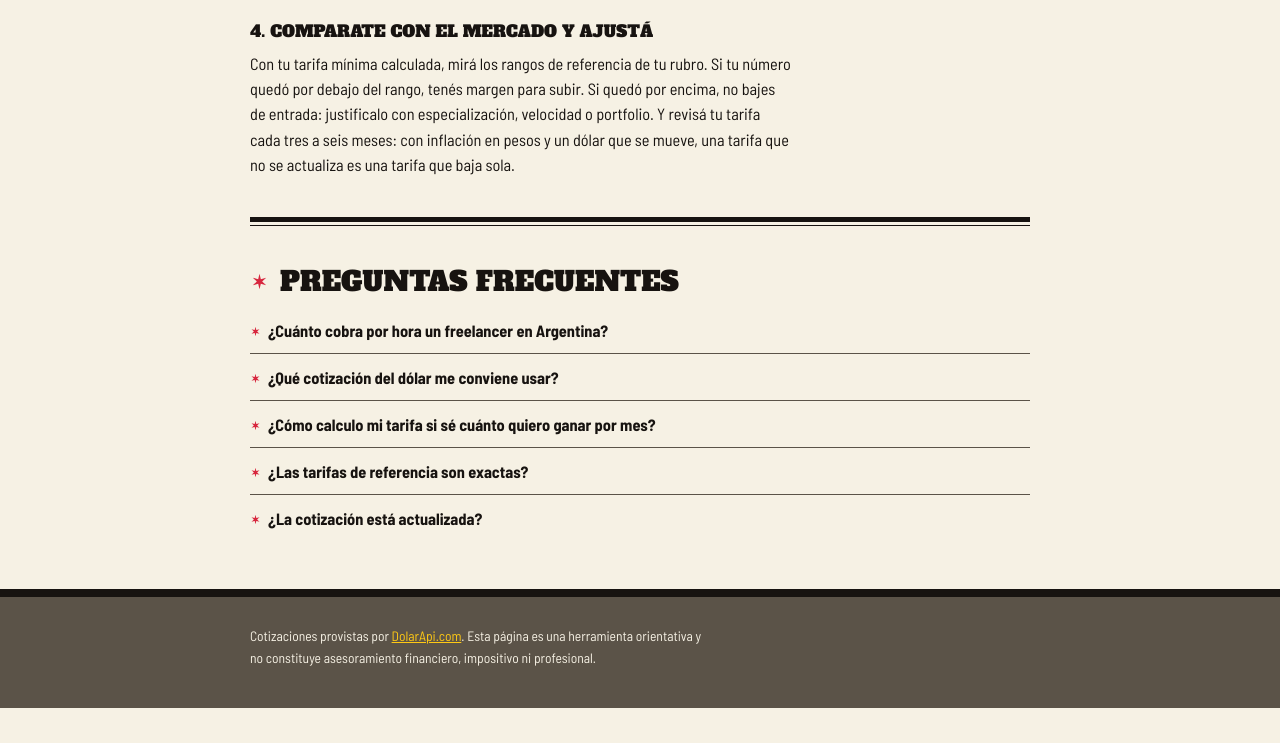
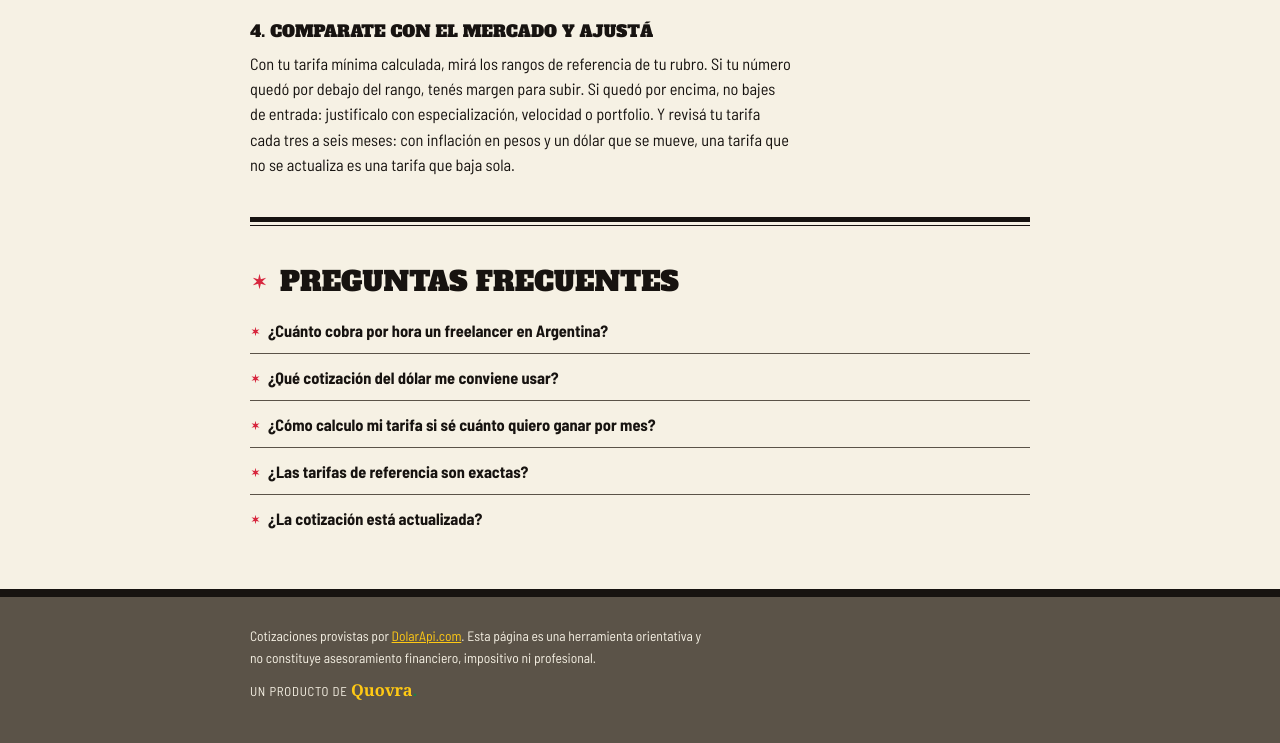
Before and after one commit to SebastianElustondo/cuanto-cobro, a plain HTML site: page index.html in a window 1280 px wide. Shown: the part 3176-3919 px from the top of the page. Before the commit the page ends 3884 px from the top, so only its background shows below. Drawn offline with nearby package versions, Linux system fonts and the light colour scheme; no server answers.

Commit message:
Sello de estudio: Un producto de Quovra
Co-Authored-By: Claude Fable 5 <noreply@anthropic.com>

```diff
--- a/index.html
+++ b/index.html
@@ -295,6 +295,7 @@
   <footer class="site-footer">
     <div class="container">
       <p>Cotizaciones provistas por <a href="https://dolarapi.com" rel="noopener" target="_blank">DolarApi.com</a>. Esta página es una herramienta orientativa y no constituye asesoramiento financiero, impositivo ni profesional.</p>
+      <p style="margin-top:10px; font-size:.8rem; letter-spacing:.06em; text-transform:uppercase">Un producto de <a href="https://quovra.com" target="_blank" rel="noopener" style="font-family:'Fraunces',Georgia,serif; font-size:1.02rem; font-weight:600; letter-spacing:0; text-transform:none; text-decoration:none">Quovra<span style="color:#1E7A4C">.</span></a></p>
     </div>
   </footer>
 
```
